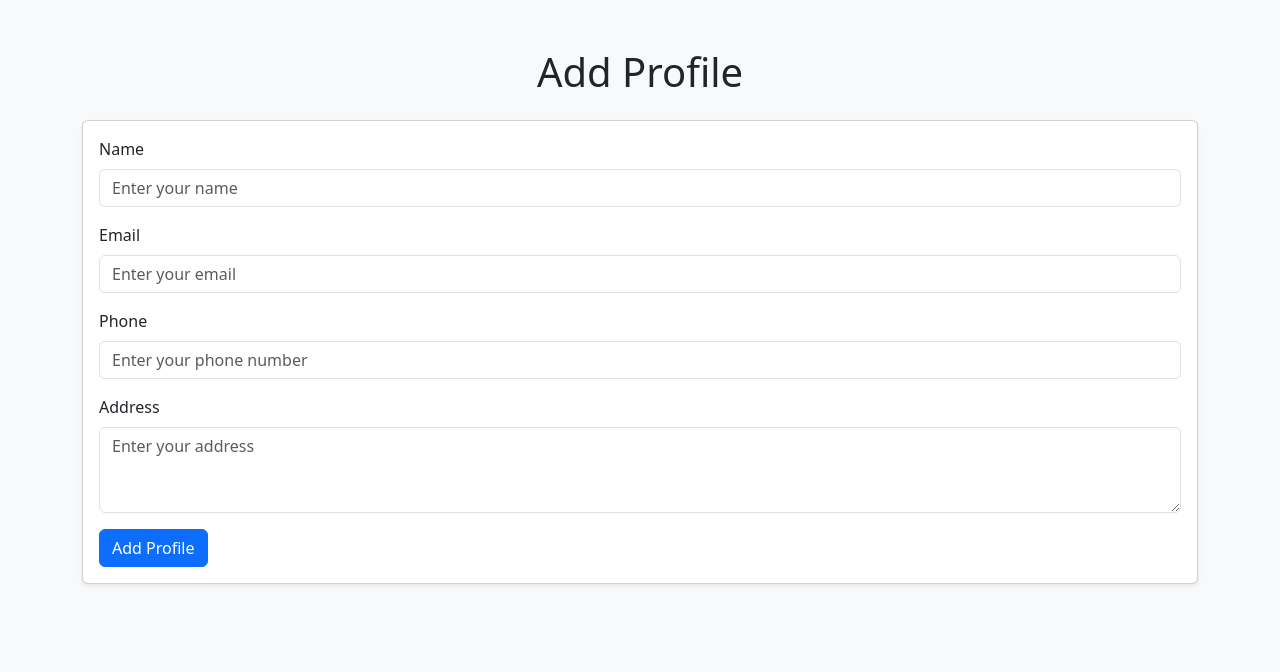
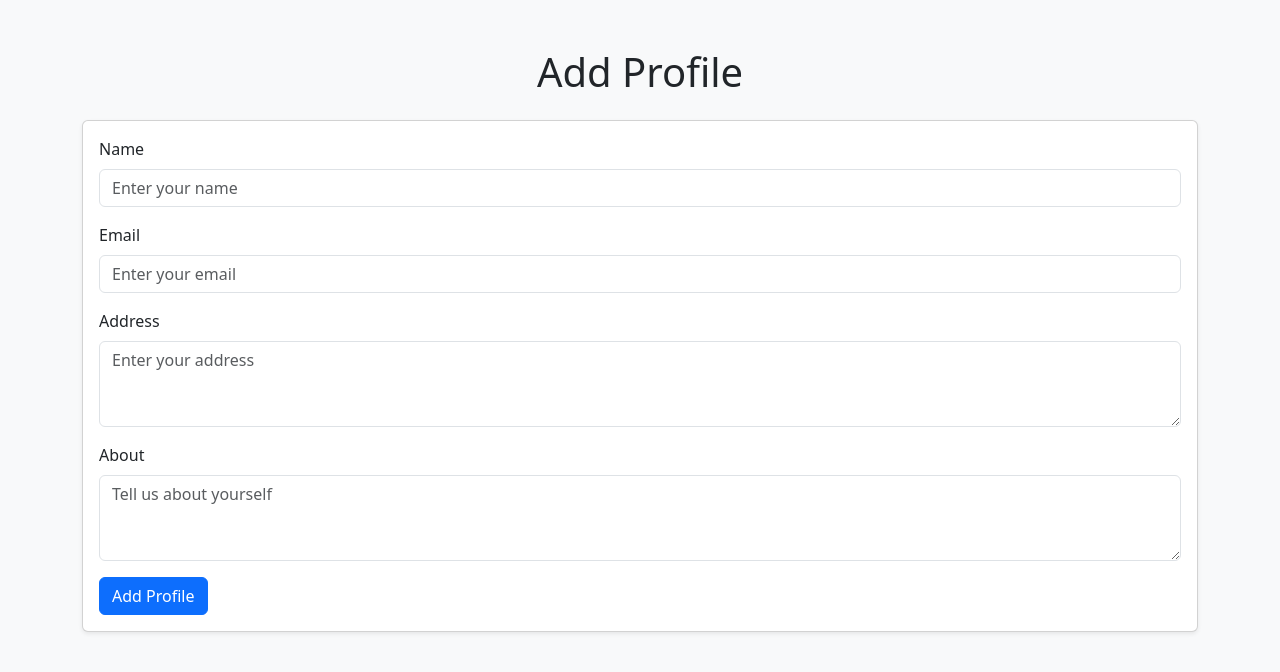
Before and after one commit to awesomearwan/New_django_1, a Django app: page /addprofile/ in a window 1280 px wide. Shown: the top 672 px of the page. Run offline with Django 5.2, Linux system fonts and the light colour scheme.

Commit message:
added new file2

```diff
--- /dev/null
+++ b/bookstore/books/forms.py
@@ -0,0 +1,15 @@
+from django import forms
+from .models import Contact, profile
+
+
+
+class AddProfileForm(forms.ModelForm):
+    class Meta:
+        model = profile
+        fields = ['name', 'email', 'address', 'about']
+        widgets = {
+            'name': forms.TextInput(attrs={'class': 'form-control', 'placeholder': 'Enter your name'}),
+            'email': forms.EmailInput(attrs={'class': 'form-control', 'placeholder': 'Enter your email'}),
+            'address': forms.Textarea(attrs={'class': 'form-control', 'placeholder': 'Enter your address'}),
+            'about': forms.Textarea(attrs={'class': 'form-control', 'placeholder': 'Tell us about yourself'}),
+        }
--- a/bookstore/books/templates/books/addprofile.html
+++ b/bookstore/books/templates/books/addprofile.html
@@ -22,14 +22,16 @@
                         <label for="email" class="form-label">Email</label>
                         <input type="email" class="form-control" id="email" name="email" placeholder="Enter your email" required>
                     </div>
-                    <div class="mb-3">
-                        <label for="phone" class="form-label">Phone</label>
-                        <input type="text" class="form-control" id="phone" name="phone" placeholder="Enter your phone number" required>
-                    </div>
+
                     <div class="mb-3">
                         <label for="address" class="form-label">Address</label>
                         <textarea class="form-control" id="address" name="address" rows="3" placeholder="Enter your address" required></textarea>
                     </div>
+                    <div class="mb-3">
+                    <label for="about" class="form-label">About</label>
+                    <textarea class="form-control" id="about" name="about" rows="3" placeholder="Tell us about yourself" required></textarea>
+                    </div>
+
                     <button type="submit" class="btn btn-primary">Add Profile</button>
                 </form>
             </div>
--- a/bookstore/books/views.py
+++ b/bookstore/books/views.py
@@ -1,6 +1,7 @@
 from django.views.generic import TemplateView, ListView, DetailView
 from django.shortcuts import redirect
 from .models import Book, Contact, profile
+from .forms import AddProfileForm
 
 class HomeView(TemplateView):
     template_name = 'books/home.html'
@@ -42,11 +43,16 @@ class MyprofileView(ListView):
 
 class addprofileView(TemplateView):
     template_name = 'books/addprofile.html'
+    def get_context_data(self, **kwargs):
+        context = super().get_context_data(**kwargs)
+        context['form'] = AddProfileForm()
+        return context
 
     def post(self, request, *args, **kwargs):
-        name = request.POST.get('name')
-        email = request.POST.get('email')
-        phone = request.POST.get('phone')
-        address = request.POST.get('address')
-        profile.objects.create(name=name, email=email, phone=phone, address=address)
-        return redirect('books:myprofile')
+        form = AddProfileForm(request.POST, request.FILES)
+        if form.is_valid():
+            # Create Team member
+            profile = form.save(commit=False)
+            profile.save()
+            return redirect('books:home')
+        return self.render_to_response(self.get_context_data(form=form))
```
Also changed, not shown: bookstore/db.sqlite3.
